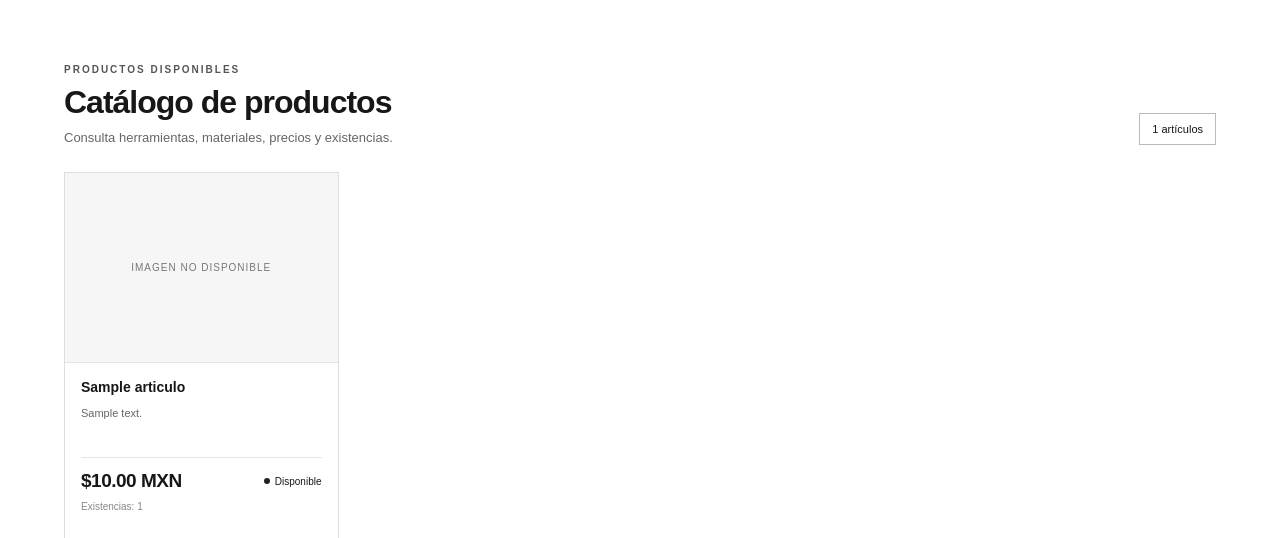
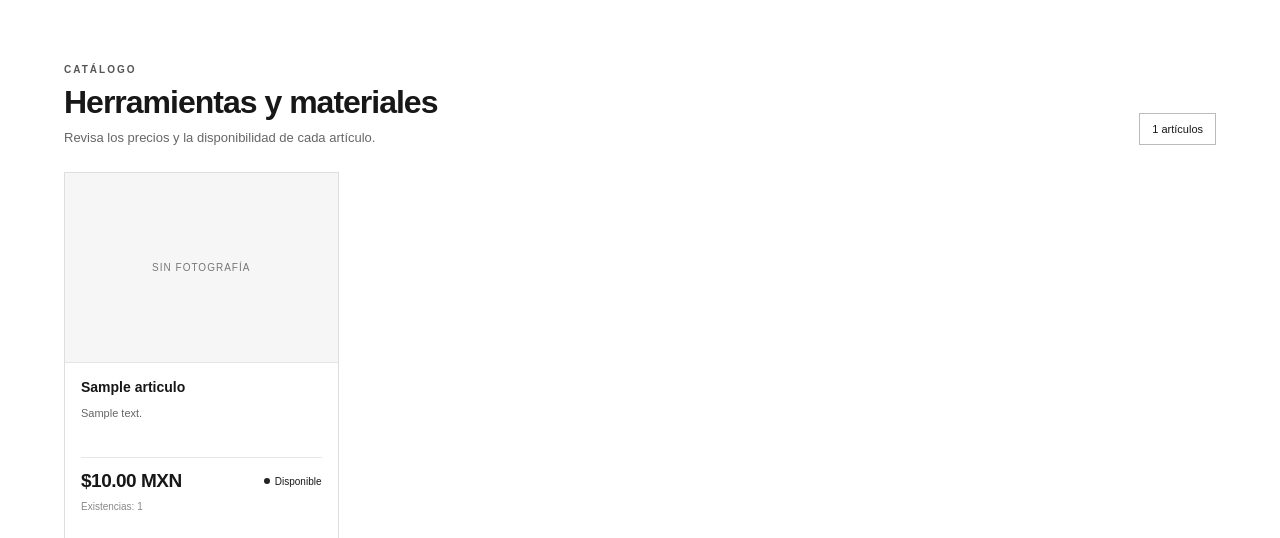
Before and after one commit to JEEM244/PIA-, a PHP site: page /catalogo.php in a window 1280 px wide. Shown: the part 166-704 px from the top of the page. Run offline with PHP 8.4, Linux system fonts and the light colour scheme; tables that the repository leaves empty hold one stand-in row (values such as "Sample post").

Commit message:
Reescribe textos del sitio con un tono más natural

```diff
--- a/ferreteria-crud/catalogo.php
+++ b/ferreteria-crud/catalogo.php
@@ -68,9 +68,9 @@ require __DIR__ . '/includes/cabecera.php';
   <section class="catalogo contenedor">
     <div class="catalogo-cabecera">
       <div>
-        <p class="sobrelinea">PRODUCTOS DISPONIBLES</p>
-        <h2>Catálogo de productos</h2>
-        <p>Consulta herramientas, materiales, precios y existencias.</p>
+        <p class="sobrelinea">CATÁLOGO</p>
+        <h2>Herramientas y materiales</h2>
+        <p>Revisa los precios y la disponibilidad de cada artículo.</p>
       </div>
       <span class="contador-productos"><?= count($articulos) ?> artículos</span>
     </div>
@@ -78,14 +78,14 @@ require __DIR__ . '/includes/cabecera.php';
     <?php if ($busqueda !== ''): ?>
       <div class="resultado-busqueda">
         <span>Resultados para: <strong><?= h($busqueda) ?></strong></span>
-        <a href="catalogo.php">Limpiar búsqueda</a>
+        <a href="catalogo.php">Ver todo el catálogo</a>
       </div>
     <?php endif; ?>
 
     <?php if (!$articulos): ?>
       <div class="catalogo-vacio">
-        <strong>No encontramos productos.</strong>
-        <p>Prueba con otro nombre o palabra de búsqueda.</p>
+        <strong>No hay artículos con esa búsqueda.</strong>
+        <p>Intenta con otro nombre o una palabra más corta.</p>
       </div>
     <?php else: ?>
       <div class="productos-grid">
@@ -96,7 +96,7 @@ require __DIR__ . '/includes/cabecera.php';
               <?php if ($imagen): ?>
                 <img src="<?= h($imagen) ?>" alt="<?= h($articulo['nombre']) ?>">
               <?php else: ?>
-                <span class="sin-imagen">Imagen no disponible</span>
+                <span class="sin-imagen">Sin fotografía</span>
               <?php endif; ?>
             </div>
             <div class="producto-info">
```
